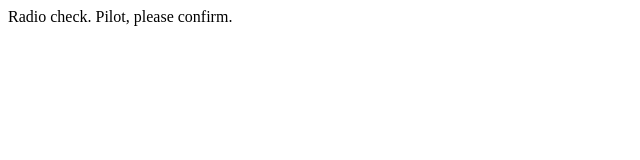
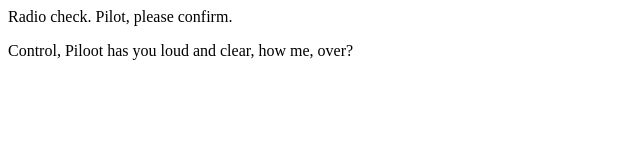
Before and after one commit to josh-weiss76/commincation-log, a plain HTML site: page index.html in a window 1280 px wide. Shown: the whole page, without its empty margins (0-640 px from the left). Drawn offline with Linux system fonts and the light colour scheme.

Commit message:
added second line

```diff
--- a/index.html
+++ b/index.html
@@ -1,5 +1,6 @@
 <html>
 <body>
    <p>Radio check. Pilot, please confirm.</p>
+   <p>Control, Piloot has you loud and clear, how me, over?</p>
 <body>
 </html>
```
